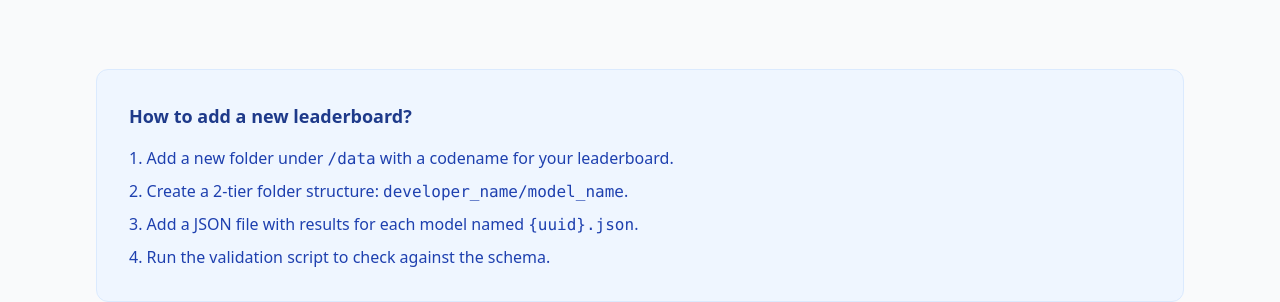
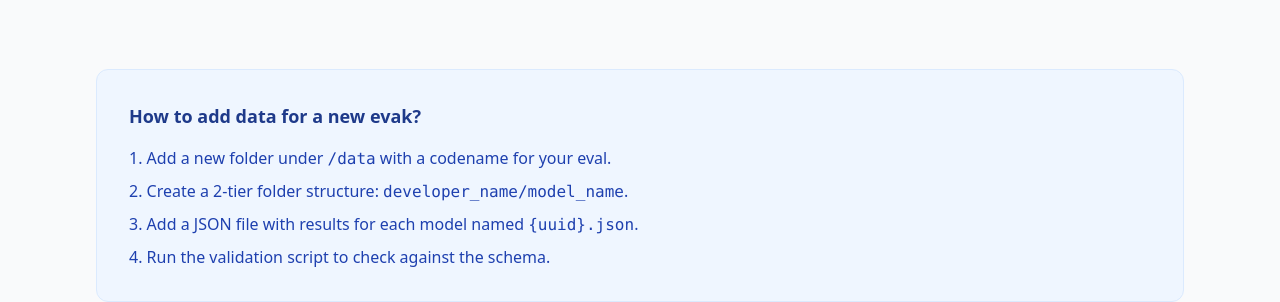
Before and after one commit to evaleval/evaleval.github.io, a Jekyll site: the page built from _projects/every_eval_ever.md, in a window 1280 px wide. Shown: the part 5250-5552 px from the top of the page. Built offline with Jekyll 4.4.1, drawn with Linux system fonts in a browser that asks for light colours; nearby versions of some CDN libraries.

Commit message:
fixed example

```diff
--- a/_layouts/every_eval_ever.html
+++ b/_layouts/every_eval_ever.html
@@ -532,9 +532,9 @@
             </div>
 
             <div class="mt-12 bg-blue-50 border border-blue-100 rounded-xl p-8">
-                <h3 class="text-lg font-bold text-blue-900 mb-4">How to add a new leaderboard?</h3>
+                <h3 class="text-lg font-bold text-blue-900 mb-4">How to add data for a new evak?</h3>
                 <ol class="list-decimal list-inside space-y-2 text-blue-800">
-                    <li>Add a new folder under <code>/data</code> with a codename for your leaderboard.</li>
+                    <li>Add a new folder under <code>/data</code> with a codename for your eval.</li>
                     <li>Create a 2-tier folder structure: <code>developer_name/model_name</code>.</li>
                     <li>Add a JSON file with results for each model named <code>{uuid}.json</code>.</li>
                     <li>Run the validation script to check against the schema.</li>
```
